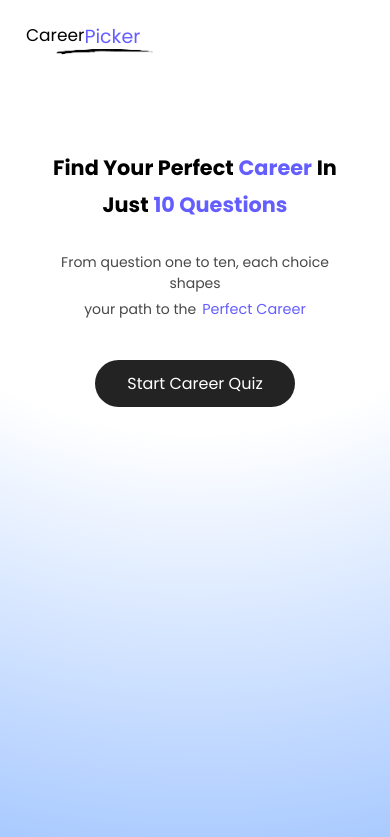
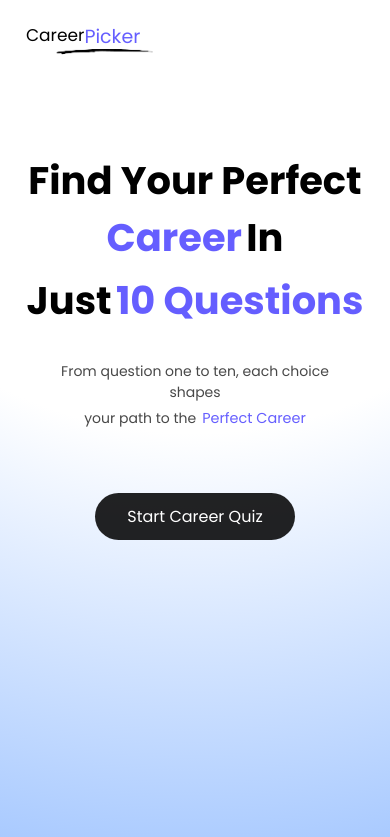
Before and after one commit to Sam721166/career-quizz-app-landing-page, a plain HTML site: page index.html in a window 390 px wide. Shown: the top 837 px of the page. Drawn offline with Linux system fonts and the light colour scheme.

Commit message:
Update style.css

```diff
--- a/style.css
+++ b/style.css
@@ -145,7 +145,7 @@ background: radial-gradient(
     margin-right: 8rem;
     height: 230px;
     border-radius: 15px;
-    background-color: rgba(77, 68, 255, 0.671);
+    background-color: rgba(0, 98, 255, 0.481);
     display: flex;
     flex-direction: column;
     justify-content: center;
@@ -532,12 +532,18 @@ background: radial-gradient(
         text-align: center;
         padding: 0;
     }
+    .top-h{
+        display: flex;
+        flex-direction: column;
+    }
 
     .des-h1, .des-h2, .des-h3 {
         font-size: 0.9rem;
         text-align: center;
     }
-
+    .button-start{
+        margin-top: 4rem;
+    }
     .box, .grid {
         margin-left: 1rem;
         margin-right: 1rem;
@@ -559,6 +565,17 @@ background: radial-gradient(
         margin-left: 1rem;
         margin-right: 1rem;
     }
+    .grid1{
+        margin-bottom: -1.7rem;
+
+    }
+    .grid-p1{
+        padding: 20px 0px;
+        text-align: center;
+    }
+    .g2-grid{
+        gap: 0;
+    }
 
     /* Show image above text for the 2nd grid on small screens */
     .g2-grid .grid11 { order: 1; }
@@ -575,6 +592,7 @@ background: radial-gradient(
     }
     .grid1-r{
         margin: 0;
+        margin-bottom: -5rem;
     }
     .box-p {
         font-size: 1rem;
@@ -605,7 +623,7 @@ background: radial-gradient(
         margin-left: 1rem;
         width: 180px;
         font-size: 1.5rem;
-        margin-top: 10px;
+        margin-top: 100px;
 
     }
     .img1{
@@ -671,16 +689,16 @@ background: radial-gradient(
         padding: 0;
     }
     .top-h1{
-        font-size: 1.3rem;
+        font-size: 2.4rem;
     }
     .top-h2{
-        font-size: 1.3rem;
+        font-size: 2.4rem;
     }
     .buttom-h1{
-        font-size: 1.3rem;
+        font-size: 2.4rem;
     }
     .buttom-h2{
-        font-size: 1.3rem;
+        font-size: 2.4rem;
     }
     .top-h{
         flex-direction: row;
@@ -696,5 +714,13 @@ background: radial-gradient(
     .des-h2{
         font-size: 14px;
     }
+}
+@media screen and (max-width: 480px) {
+    /* Mobile-only header layout: 3 separate lines without color changes */
+    .top-h { display: block; text-align: center;}
+    .top-h h1 { display: inline; }
+    .top-h h1:first-child { display: block; }
 
+    .buttom-h { display: block; text-align: center; }
+    .buttom-h h1 { display: inline; }
 }
```
